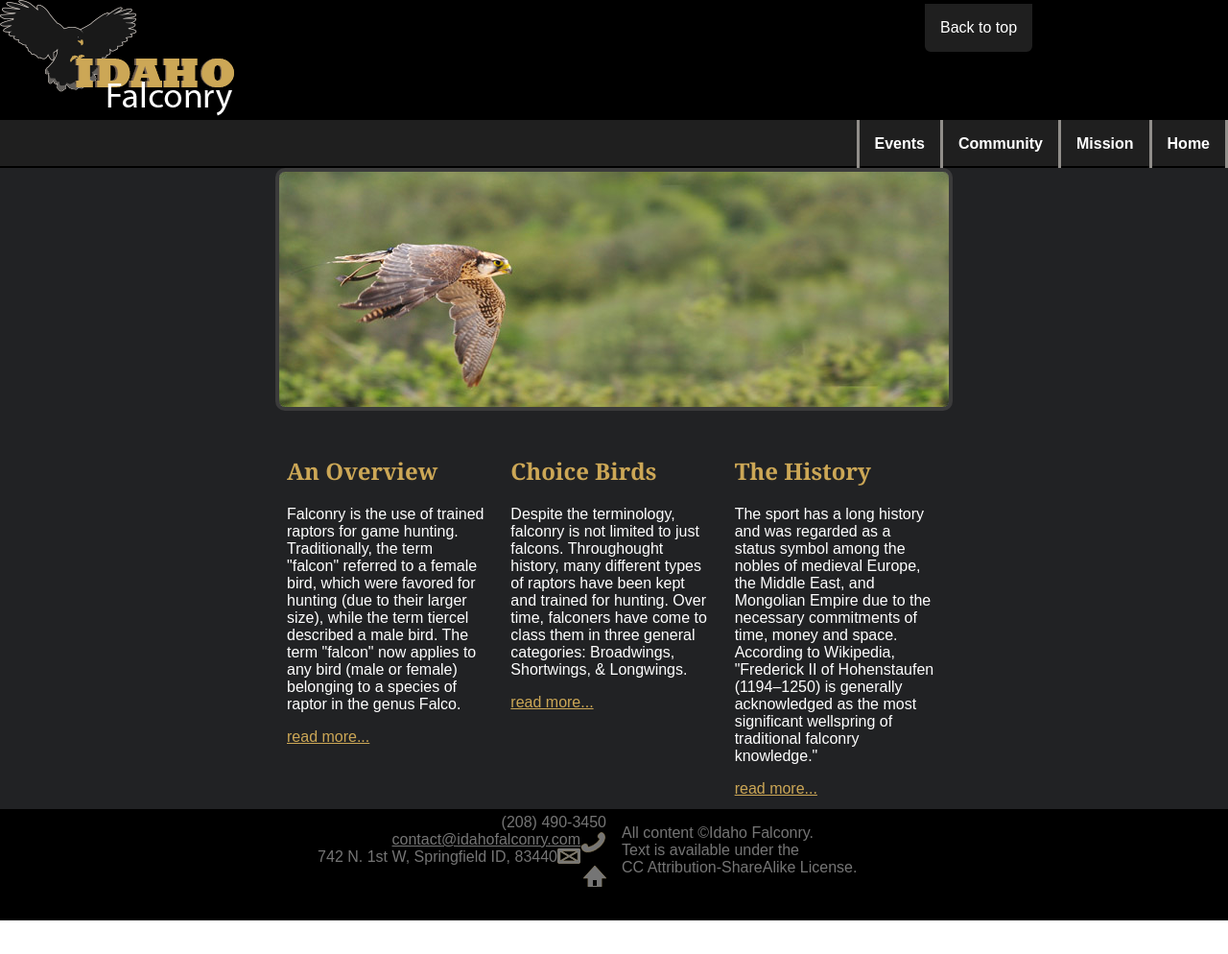
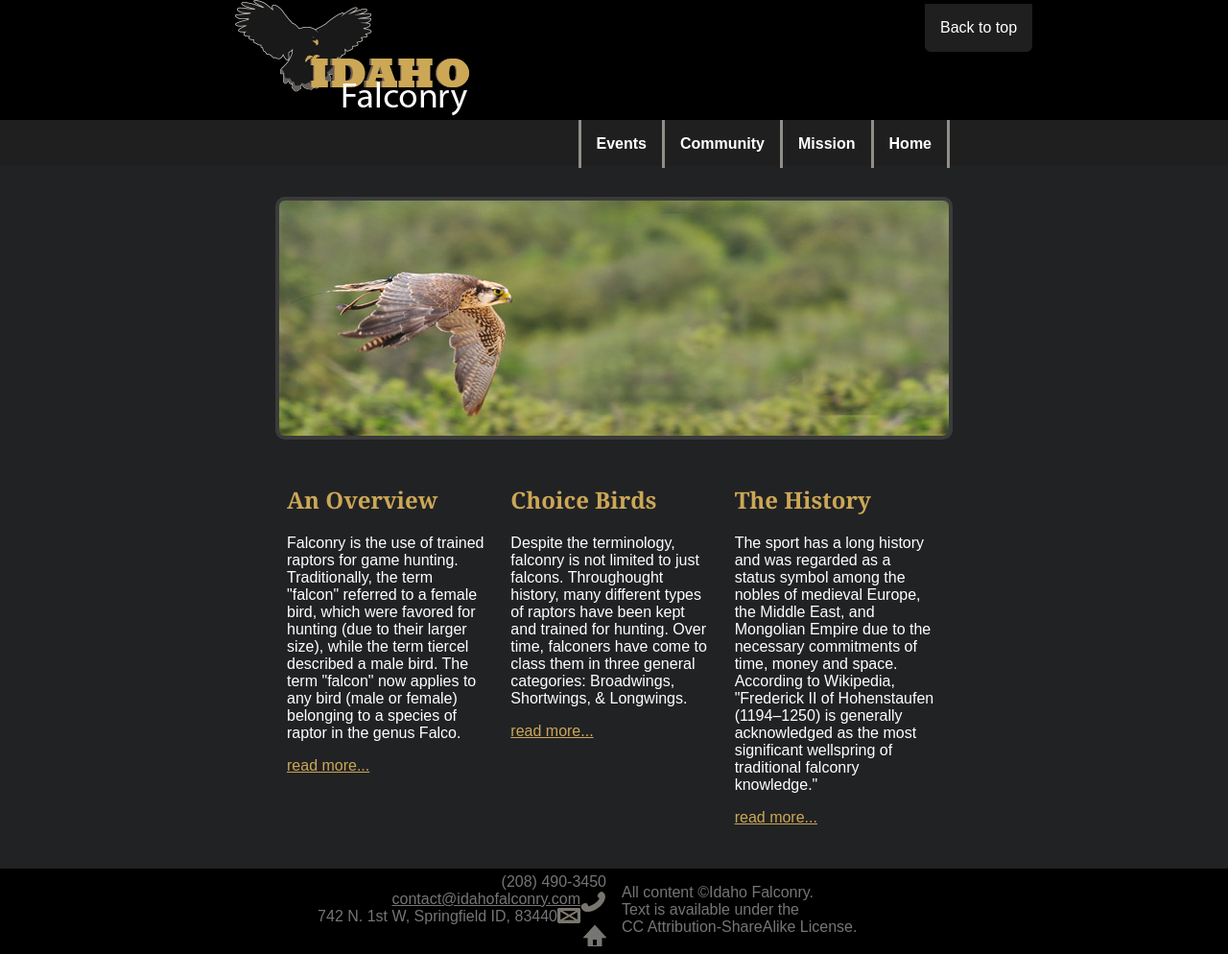
Before and after one commit to HoweBekah/COMM310WEBSITE, a plain HTML site: page demo3/index.html in a window 1280 px wide. Shown: the whole page at 96% size. Before the commit the page ends 959 px from the top, so only its background shows below. Drawn offline with Linux system fonts and the light colour scheme.

Commit message:
centered

```diff
--- a/demo3/falconstyle.css
+++ b/demo3/falconstyle.css
@@ -8,11 +8,6 @@ body {
   margin: auto;
   background-color: #000000;
   font-family: Arial, Helvetica, sans-serif;
-}
-
-html,
-body {
-  overflow-x: hidden;
 }
 
 #content {
@@ -34,6 +29,13 @@ body {
   text-decoration: none;
   color: #ffffff;
 }
+header h1 {
+  color: #ffffff;
+  font-size: 1em;
+  margin-left: 107px;
+  margin-top: -18px;
+  margin-bottom: 20px;
+}
 
 h1,
 h2,
@@ -46,8 +48,8 @@ h6 {
 }
 
 nav {
+  width: 700px;
   text-align: right;
-  background-color: #1f1f1f;
   height: 3em;
 }
 nav ul {
@@ -66,6 +68,17 @@ nav li {
   border: 0.25em solid #3b3b3b;
   border-radius: 10px;
   margin: auto;
+}
+
+#logo {
+  margin-left: 245px;
+}
+
+header {
+  background-color: #1f1f1f;
+  display: flex;
+  width: 100%;
+  justify-content: center;
 }
 header nav li > a {
   color: #ffffff;
@@ -89,6 +102,8 @@ main {
   display: flex;
   justify-content: center;
   width: 100%;
+  padding-top: 2em;
+  padding-bottom: 2em;
 }
 
 #maincontent {
--- a/demo3/index.html
+++ b/demo3/index.html
@@ -1,6 +1,7 @@
 <!DOCTYPE html>
 
 <html lang="en">
+
 <head>
   <meta charset="utf-8" />
   <link rel="stylesheet" href="falconstyle.css" />
@@ -9,24 +10,21 @@
 
 <body>
   <div id="content">
+    <div id="backtotop"><a href="#logo">Back to top</a></div>
+    <img src="images/falconlogo.png" alt="Idaho Falconry Logo" id="logo" />
     <header>
-        <div id="backtotop"><a href="#logo">Back to top</a></div>
-        <div id="logo">
-      <img src="images/falconlogo.png" alt="Idaho Falconry Logo" id="logo"/>
-</div>
       <nav>
         <ul>
-          <li ><a href="index.html">Home</a></li>
+          <li><a href="index.html">Home</a></li>
           <li><a href="mission.html">Mission</a></li>
           <li><a href="community.html">Community</a></li>
           <li id="leftborder"><a href="events.html">Events</a></li>
         </ul>
       </nav>
-
     </header>
     <main>
       <div id="maincontent">
-      <img src="images/falconinflight.jpg" alt="falcon in flight" id="falconpic"/>
+        <img src="images/falconinflight.jpg" alt="falcon in flight" id="falconpic" />
         <div id="falconinfo">
           <section id="overview">
             <h2>An Overview</h2>
@@ -72,15 +70,18 @@
 
         <div id="phonediv">
           <p>(208) 490-3450</p>
-<img src="images/phoneicon.png" alt="phone icon" id="phone"></div>
+          <img src="images/phoneicon.png" alt="phone icon" id="phone">
+        </div>
 
         <div id="letterdiv">
           <p><a href="mailto:contact@idahofalconry.com">contact@idahofalconry.com</a></p>
-<img src="images/lettericon.png" alt="envelope icon" id="letter"></div>
+          <img src="images/lettericon.png" alt="envelope icon" id="letter">
+        </div>
 
         <div id="homediv">
           <p>742 N. 1st W, Springfield ID, 83440</p>
-<img src="images/homeicon.png" alt="home icon" id="home"></div>
+          <img src="images/homeicon.png" alt="home icon" id="home">
+        </div>
       </div>
       <div id="foot">
         <p>
@@ -91,4 +92,5 @@
     </footer>
   </div>
 </body>
+
 </html>
```
Lines whose indentation alone changed are shown as unchanged.
